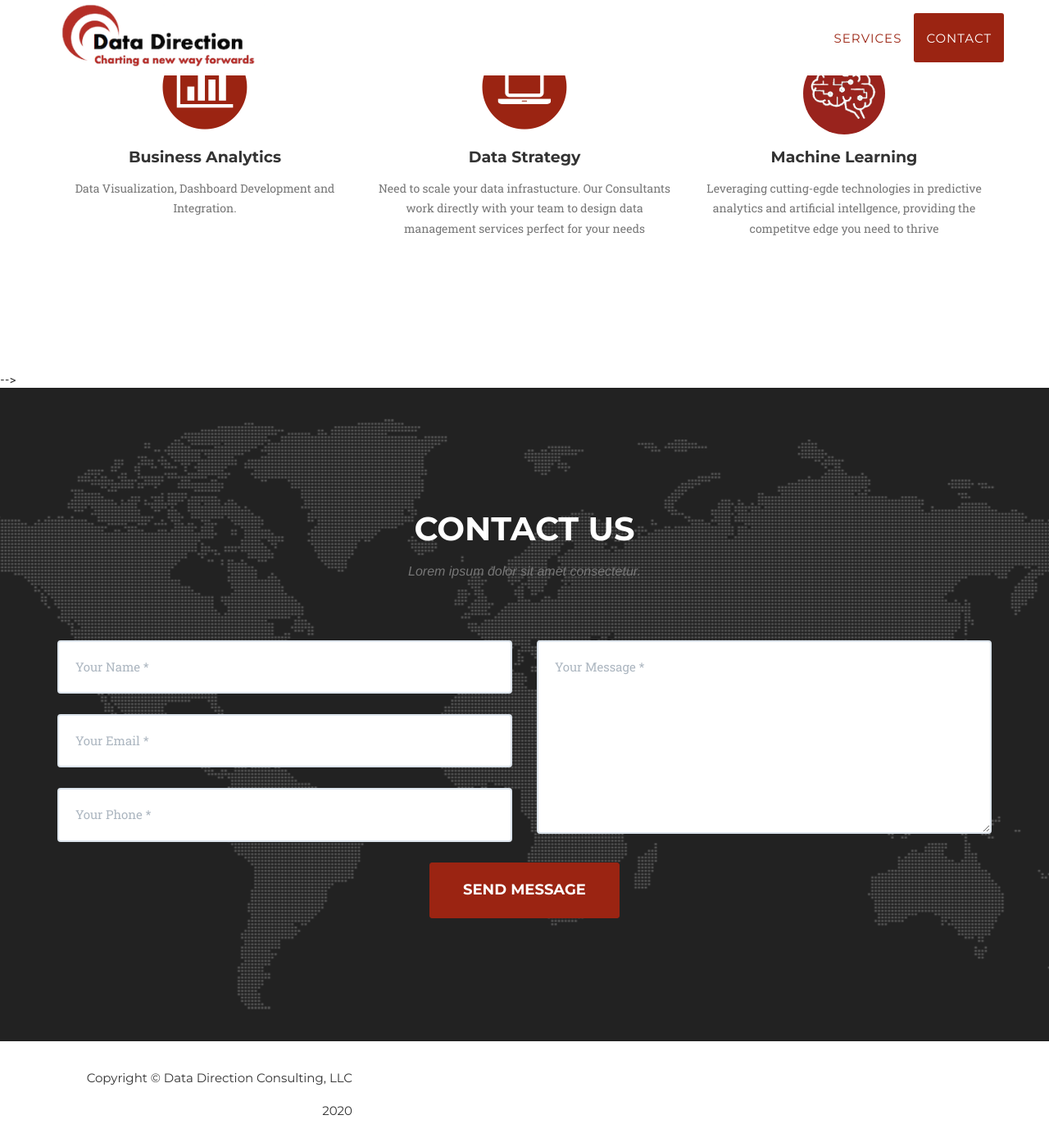
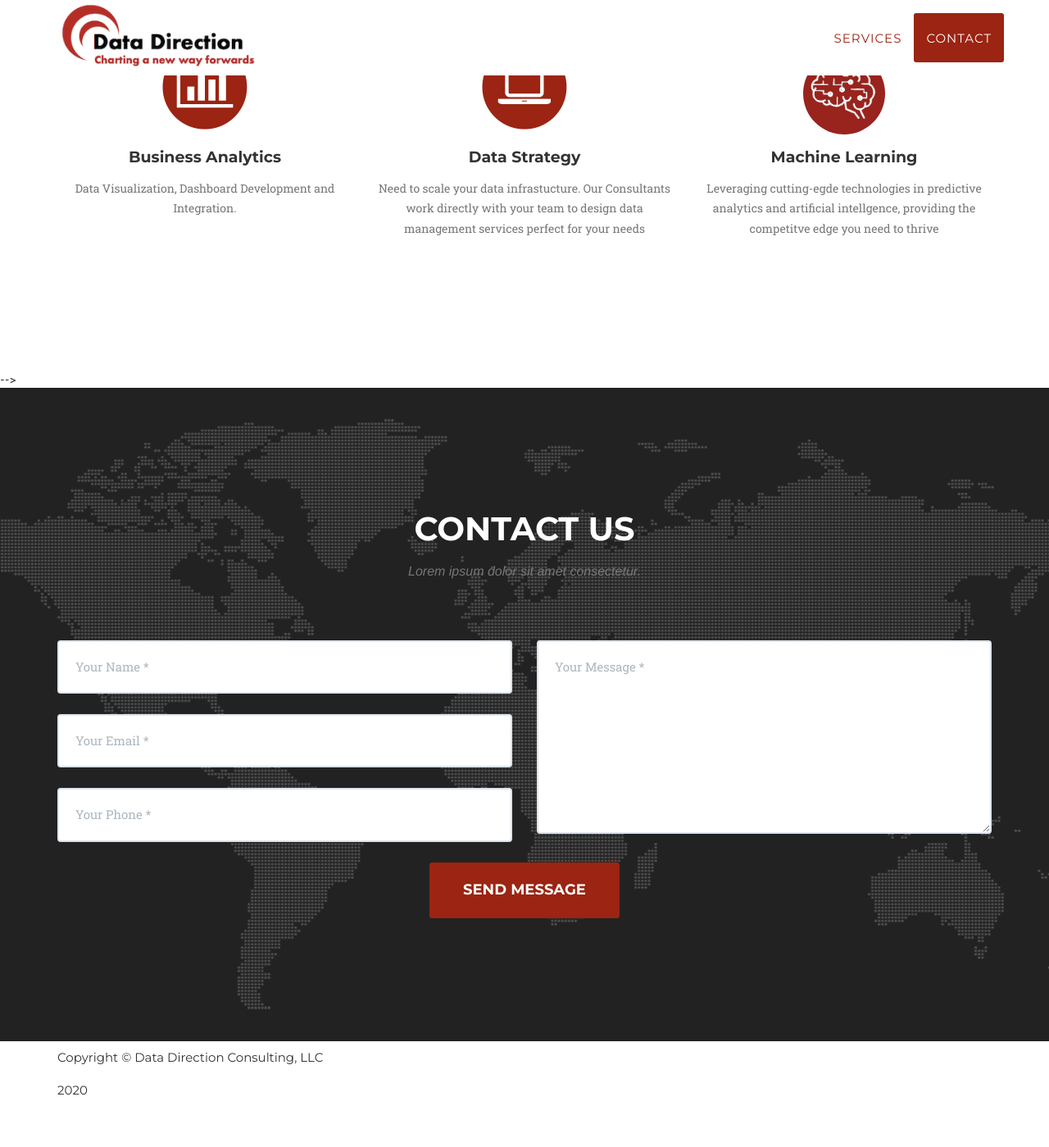
Before and after one commit to mespina1/datadirection.github.io, a Jekyll site: the page built from index.markdown, in a window 1280 px wide and 1400 px high, scrolled down 1040 px. Shown: the whole window at 82% size. Built offline with Jekyll 4.4.1, drawn with Linux system fonts in a browser that asks for light colours; some web fonts are replaced; after the commit the page ends 2390 px from its top, so only the background shows below that.

Commit message:
Update agency.css

```diff
--- a/_includes/css/agency.css
+++ b/_includes/css/agency.css
@@ -751,8 +751,8 @@ section#contact .text-danger {
 }
 
 footer {
-    padding: 25px 0;
-    text-align: right;
+    padding: 0px 0;
+    text-align:
 }
 
 footer span.copyright {
```
